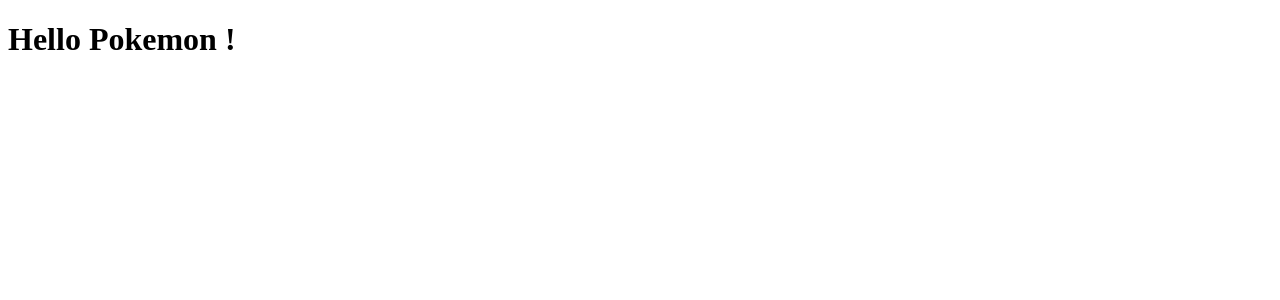
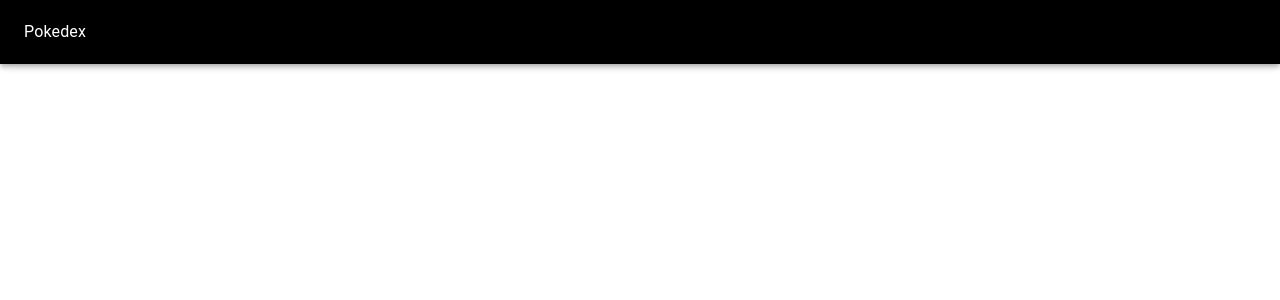
Before and after one commit to rugieri/pokedex, a React (Create React App) app: page / in a window 1280 px wide. Shown: the top 300 px of the page. Built offline with nearby package versions, Linux system fonts and the light colour scheme.

Commit message:
create navigation bar

```diff
--- a/src/components/AppNavigator.js
+++ b/src/components/AppNavigator.js
@@ -1,5 +1,30 @@
 import React from 'react';
+import { AppBar, Toolbar, Typography } from '@material-ui/core';
+import { makeStyles } from '@material-ui/styles';
+import { Link } from 'react-router-dom';
+
+const useStyles = makeStyles((themes) => ({
+  AppBar: {
+    backgroundColor: 'black',
+  },
+  link: {
+    textDecoration: 'none',
+  },
+  title: {
+    cursor: 'pointer',
+    color: 'white',
+  },
+}));
 
 export default function AppNavigator() {
-  return <div></div>;
+  const classes = useStyles();
+  return (
+    <AppBar className={classes.AppBar} position="fixed" variant="h6">
+      <Toolbar>
+        <Link to="/" className={classes.link}>
+          <Typography className={classes.title}>Pokedex</Typography>
+        </Link>
+      </Toolbar>
+    </AppBar>
+  );
 }
```
